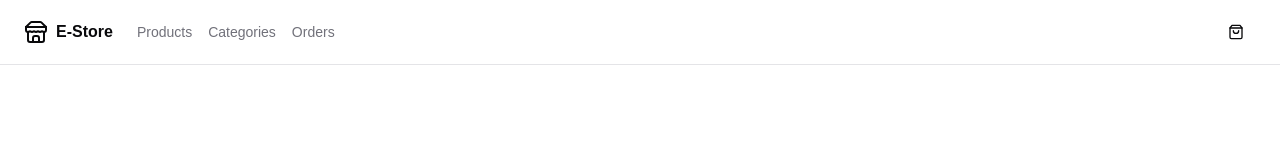
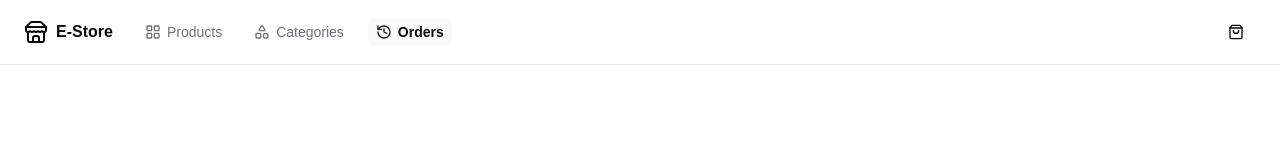
Before and after one commit to yz-abdulrehman-khan/NextCommerce, a Next.js app: page /orders in a window 1280 px wide. Shown: the top 160 px of the page. Built offline with nearby package versions, Linux system fonts and the light colour scheme; what tailwindcss-logical would draw is missing.

Commit message:
feat(header): add active link styling and icons to navigation

```diff
--- a/src/components/layout/header.tsx
+++ b/src/components/layout/header.tsx
@@ -1,18 +1,23 @@
 'use client';
 
 import Link from 'next/link';
-import { Menu, Store } from 'lucide-react'; // Using Store icon for a logo-like element
+import { usePathname } from 'next/navigation'; // Import usePathname
+import { Menu, Store, LayoutGrid, Shapes, HistoryIcon } from 'lucide-react'; // Added icons
 import { CartSheet } from '@/components/cart/cart-sheet';
 import { Button } from '@/components/ui/button';
 import { Sheet, SheetContent, SheetTrigger, SheetClose } from '@/components/ui/sheet';
+import { cn } from '@/lib/utils'; // Import cn utility
 
+// Updated navLinks to include icons
 const navLinks = [
-  { href: '/', label: 'Products' },
-  { href: '/categories', label: 'Categories' },
-  { href: '/orders', label: 'Orders' },
+  { href: '/', label: 'Products', icon: LayoutGrid },
+  { href: '/categories', label: 'Categories', icon: Shapes },
+  { href: '/orders', label: 'Orders', icon: HistoryIcon },
 ];
 
 export function Header() {
+  const pathname = usePathname(); // Get current pathname
+
   return (
     <header className='sticky top-0 z-50 w-full border-b bg-background/95 backdrop-blur supports-[backdrop-filter]:bg-background/60'>
       <div className='container flex h-16 items-center justify-between px-4 md:px-6'>
@@ -22,12 +27,23 @@ export function Header() {
             <Store className='h-6 w-6' />
             <span className='font-bold'>E-Store</span>
           </Link>
-          <nav className='flex items-center gap-4 text-sm font-medium'>
-            {navLinks.map(link => (
-              <Link key={link.href} href={link.href} className='text-muted-foreground transition-colors hover:text-foreground'>
+          <nav className='flex items-center gap-4 text-sm'>
+            {navLinks.map(link => {
+              const isActive = pathname === link.href;
+              return (
+                <Link
+                  key={link.href}
+                  href={link.href}
+                  className={cn(
+                    'flex items-center gap-1.5 rounded-md px-2 py-1 transition-colors hover:text-foreground hover:bg-muted/50',
+                    isActive ? 'font-semibold text-foreground bg-muted/50' : 'text-muted-foreground',
+                  )}
+                >
+                  <link.icon className={cn('h-4 w-4', isActive ? 'text-primary' : '')} />
                   {link.label}
                 </Link>
-            ))}
+              );
+            })}
           </nav>
         </div>
 
@@ -40,23 +56,32 @@ export function Header() {
                 <span className='sr-only'>Open main menu</span>
               </Button>
             </SheetTrigger>
-            <SheetContent side='left' className='w-[300px]'>
-              <div className='flex flex-col p-4'>
-                <Link href='/' className='mb-6 flex items-center gap-2'>
+            <SheetContent side='left' className='w-[300px] p-0'>
+              <div className='flex h-full flex-col'>
+                <div className='border-b p-4'>
+                  <Link href='/' className='flex items-center gap-2'>
                     <Store className='h-6 w-6' />
-                  <span className='font-bold'>E-Store</span>
+                    <span className='text-lg font-bold'>E-Store</span>
                   </Link>
-                <nav className='flex flex-col gap-4'>
-                  {navLinks.map(link => (
+                </div>
+                <nav className='flex flex-1 flex-col gap-1 p-4'>
+                  {navLinks.map(link => {
+                    const isActive = pathname === link.href;
+                    return (
                       <SheetClose asChild key={link.href}>
                         <Link
                           href={link.href}
-                        className='py-2 text-lg font-medium text-muted-foreground transition-colors hover:text-foreground'
+                          className={cn(
+                            'flex items-center gap-3 rounded-md px-3 py-2.5 text-base transition-colors hover:text-foreground hover:bg-muted',
+                            isActive ? 'font-semibold text-foreground bg-muted' : 'text-muted-foreground',
+                          )}
                         >
+                          <link.icon className={cn('h-5 w-5', isActive ? 'text-primary' : '')} />
                           {link.label}
                         </Link>
                       </SheetClose>
-                  ))}
+                    );
+                  })}
                 </nav>
               </div>
             </SheetContent>
```
Lines whose indentation alone changed are shown as unchanged.
